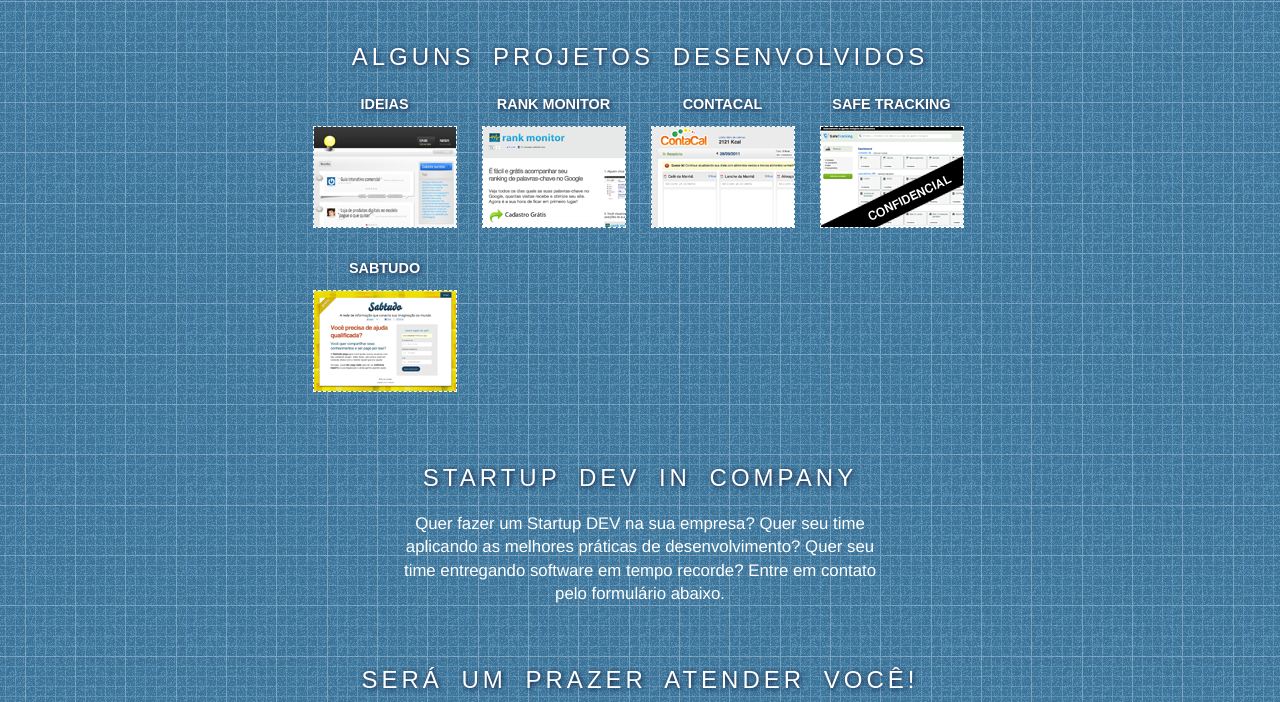
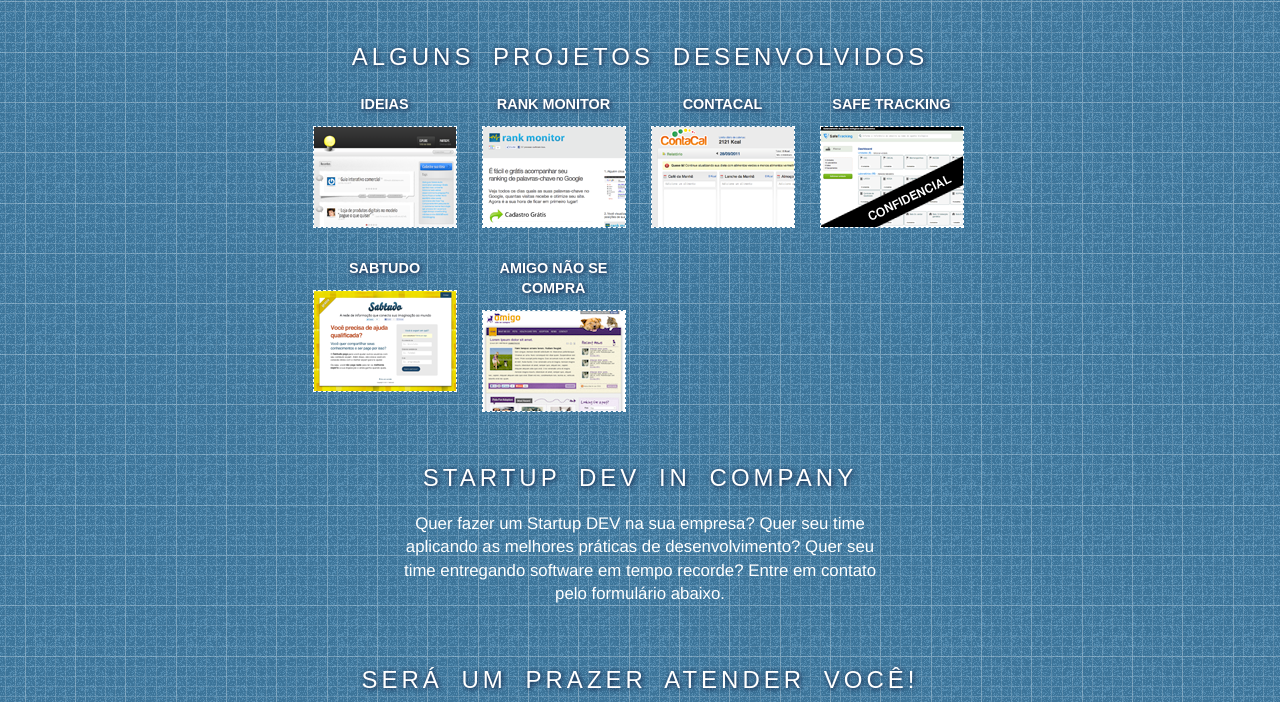
Before and after one commit to marciomarques/startupdev.github.com, a Jekyll site: the page built from index.html, in a window 1280 px wide and 900 px high, scrolled down 577 px, cut to the strip 0-702 px from the top of the window. Built offline with Jekyll 4.4.1, drawn with Linux system fonts in a browser that asks for light colours; nearby versions of some CDN libraries; some web fonts are replaced.

Commit message:
add amigo nao se compra shot

```diff
--- a/index.html
+++ b/index.html
@@ -150,6 +150,10 @@ layout: default
     <h4>Sabtudo</h4>
     <p><a href="http://www.sabtudo.com.br/" rel="external"><img src="/images/apps/sabtudo.png" width="142" height="100" alt="Sabtudo" /></a></p>
   </li>
+  <li class="confidential">
+    <h4>Amigo não se compra</h4>
+    <p><img src="/images/apps/amigo-nao-se-compra.png" width="142" height="100" alt="Amigo não se compra" /></p>
+  </li>
 </ul>
 
 <h3>Startup DEV in company</h3>
```
Also changed, not shown: images/apps/amigo-nao-se-compra.png (added).
